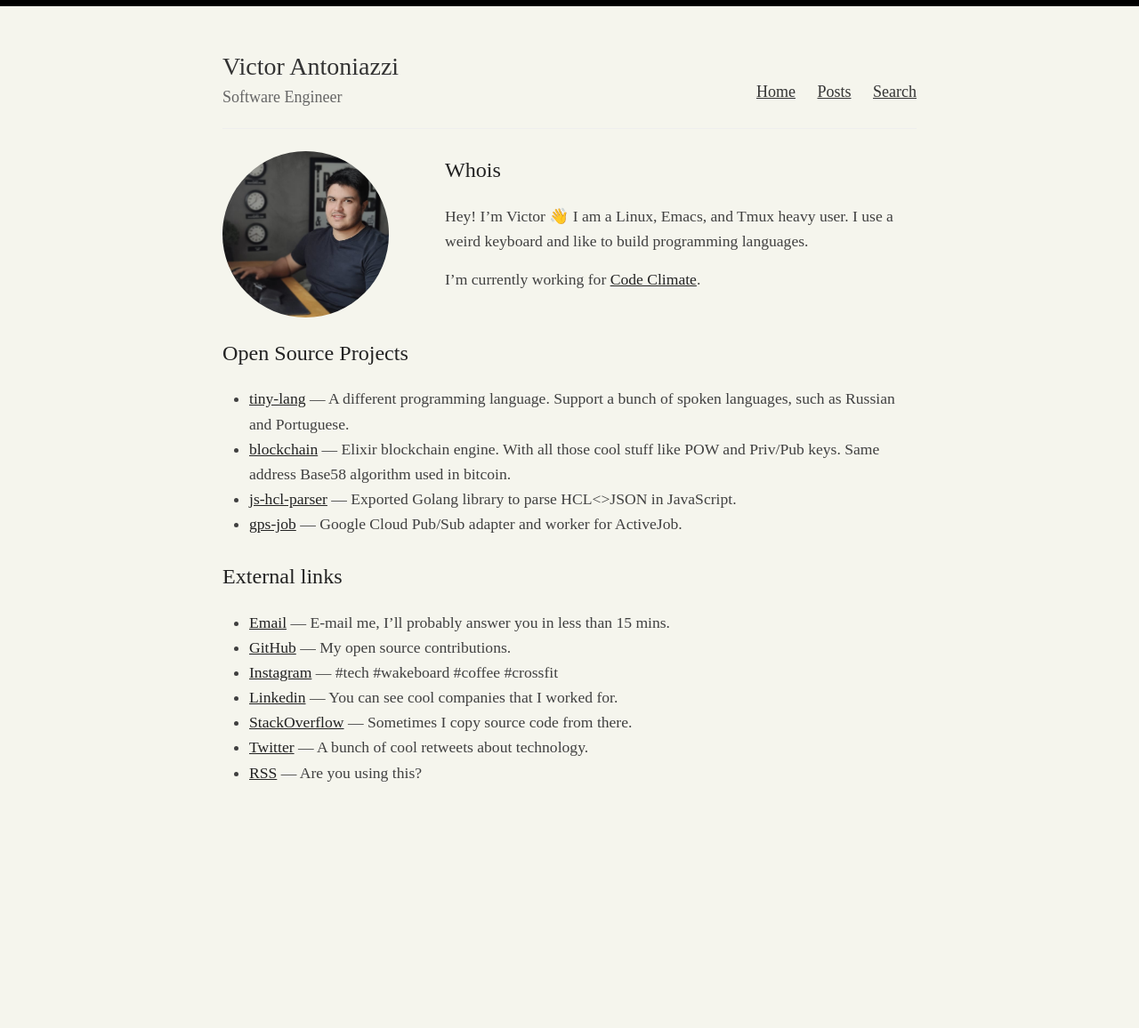
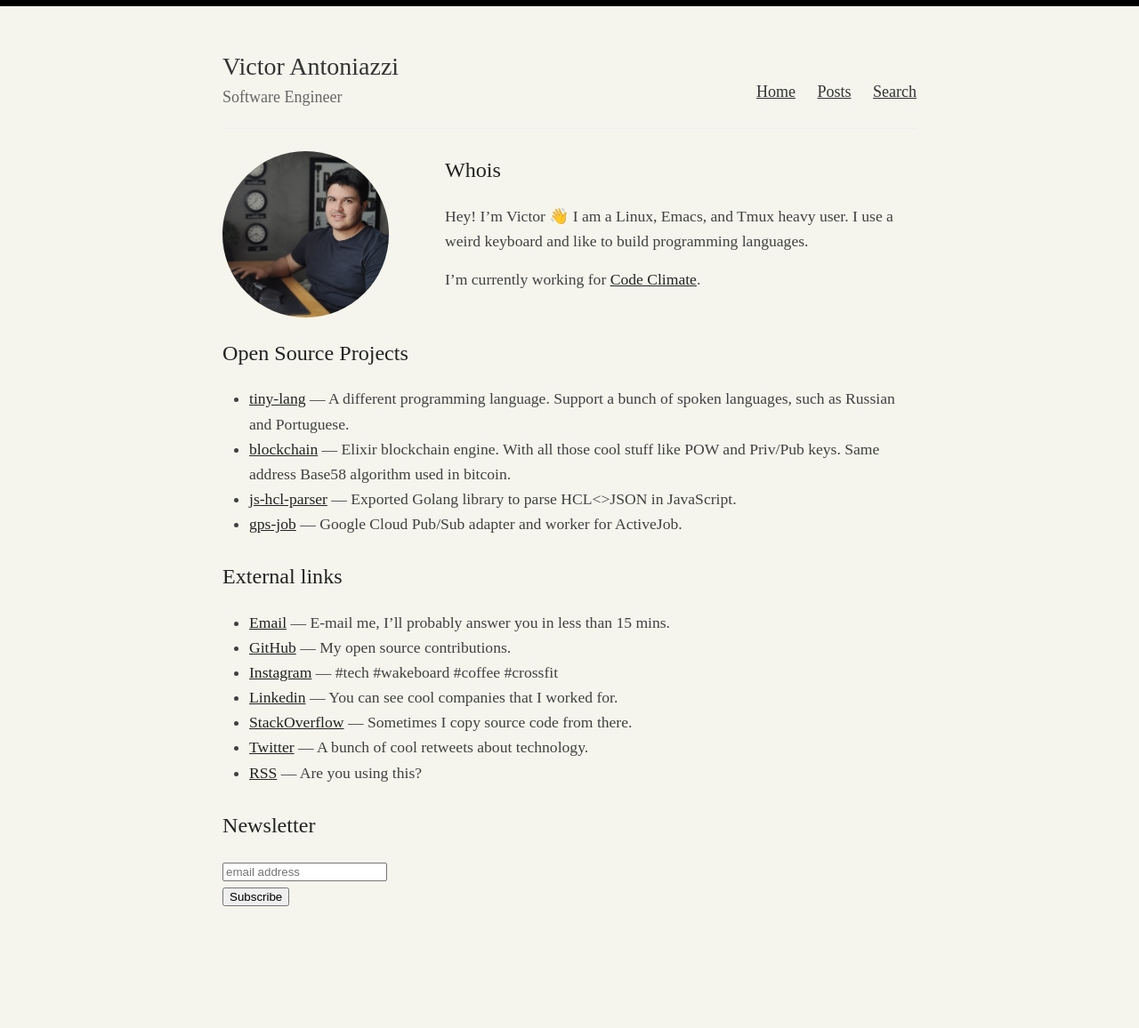
Before and after one commit to vgsantoniazzi/vgsantoniazzi.github.io, a Jekyll site: the page built from index.html, in a window 1280 px wide. Shown: the whole page at 89% size. Built offline with Jekyll 4.4.1, drawn with Linux system fonts in a browser that asks for light colours; some web fonts are replaced; comment, search, counter and statistics services are not loaded; before the commit the page ends 1032 px from its top, so only the background shows below that.

```diff
--- a/_config.yml
+++ b/_config.yml
@@ -91,3 +91,9 @@ exclude:
   - LICENSE
   - README.md
   - CNAME
+
+feed:
+  posts_limit: 10
+  tags:
+    except:
+      - future
--- a/index.html
+++ b/index.html
@@ -36,3 +36,21 @@ layout: default
   <li><a href="https://twitter.com/vgsantoniazzi">Twitter</a> — A bunch of cool retweets about technology.</li>
   <li><a href="https://vgsantoniazzi.com/feed.xml">RSS</a> — Are you using this?</li>
 </ul>
+
+<h2 id="weekly-updates"> Newsletter </h2>
+
+<link href="//cdn-images.mailchimp.com/embedcode/horizontal-slim-10_7.css" rel="stylesheet" type="text/css">
+<style type="text/css">
+  #mc_embed_signup form {
+    text-align: left;
+  }
+</style>
+<div id="mc_embed_signup">
+    <form action="https://vgsantoniazzi.us7.list-manage.com/subscribe/post?u=a2ef84da3f31b21d199ef653a&amp;id=e8a0be331b" method="post" id="mc-embedded-subscribe-form" name="mc-embedded-subscribe-form" class="validate" target="_blank" novalidate>
+    <div id="mc_embed_signup_scroll">
+    <input type="email" value="" name="EMAIL" class="email" id="mce-EMAIL" placeholder="email address" required>
+    <div style="position: absolute; left: -5000px;" aria-hidden="true"><input type="text" name="b_7a0d96776d5e7c659609e6cff_93a2802293" tabindex="-1" value=""></div>
+    <div class="clear"><input type="submit" value="Subscribe" name="subscribe" id="mc-embedded-subscribe" class="button"></div>
+    </div>
+</form>
+</div>
```
Also changed, not shown: _posts/9999-01-01-about-the-blog.md (+1 -1 lines).
